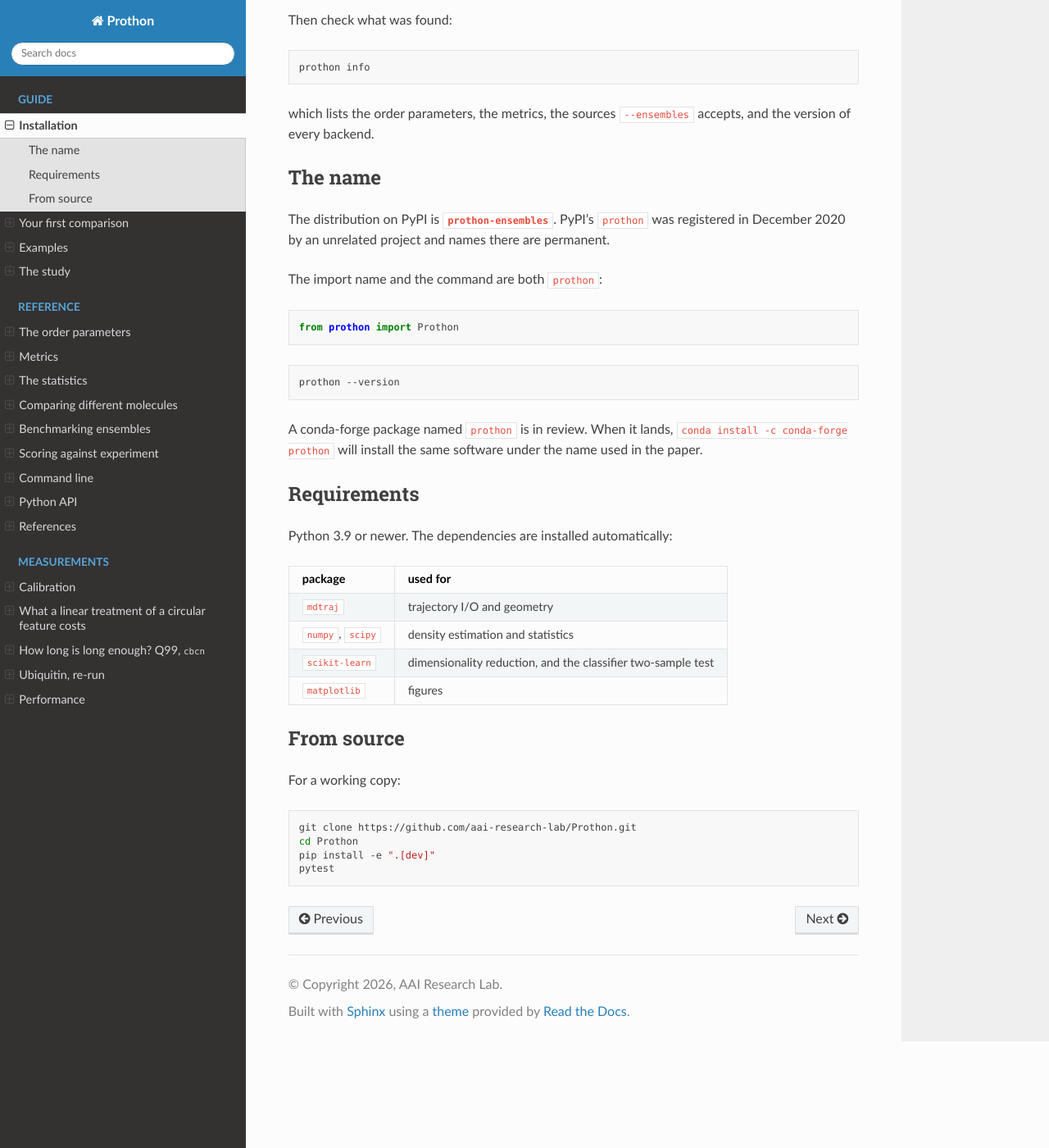
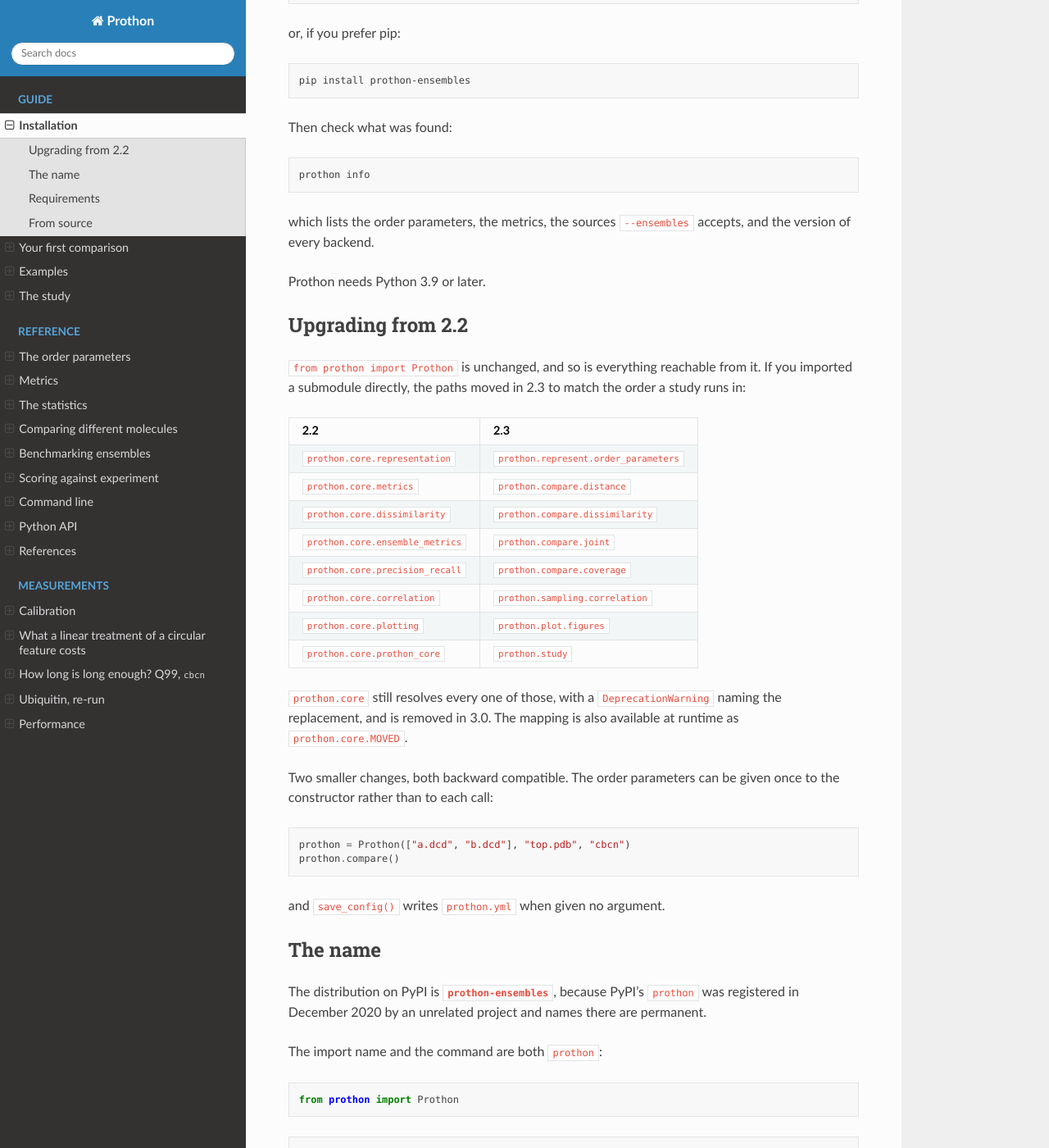
Before and after one commit to aai-research-lab/Prothon, a Sphinx documentation site: the page built from docs/installation.md, in a window 1280 px wide and 1400 px high, scrolled down 214 px. Shown: the whole window at 82% size. Built offline with Sphinx 7.4.7 and the Read the Docs theme 3.1.0, drawn with Linux system fonts in a browser that asks for light colours; the version number could not be read and is left out; some of the changed text lies outside the part shown.

Commit message:
the-documentation-describes-a-release-that-exists
An audit of every page, prompted by an install line still leading with pip.

**`installation.md` was the worst of it.** It said a conda-forge package "is in
review" and that when it lands `conda install -c conda-forge prothon` will work.
It landed today. The page now leads with a named conda environment, offers pip
as the alternative, and describes conda-forge in the present tense.

It also gains an **Upgrading from 2.2** section. The module move was documented
only in the API reference, so a reader who hit the DeprecationWarning had
nowhere obvious to look. There is now a table of all eight old paths against
their new ones, a note that `prothon.core` still resolves every one, and the
two backward-compatible interface changes: order parameters in the constructor,
and `save_config()` with no argument.

**`index.md`** led with pip, now conda, matching the README.

**`examples.md`** carried `-e wt.dcd,mutant.dcd`, the comma-separated form from
version 2. It still parses -- `split_list_arg` accepts it -- but a worked
example should show the current shape, which is space-separated. The same page
also built a study without order parameters and passed them to
`compare_ensembles` instead, which works and is the older idiom.

**`getting_started.md`** built a study without declaring what it was of.

`prothon -traj` survives in `cli_reference.md` and should: that section
documents the version 2 flags the CLI still accepts, and is the one place the
old form belongs.

Docs build clean with warnings as errors. The documented-keyword test, which
reads every keyword in every example and checks the method takes it, passes.

````diff
--- a/docs/installation.md
+++ b/docs/installation.md
@@ -1,4 +1,11 @@
 # Installation
+
+```bash
+conda create -n prothon -c conda-forge prothon
+conda activate prothon
+```
+
+or, if you prefer pip:
 
 ```bash
 pip install prothon-ensembles
@@ -13,10 +20,43 @@
 which lists the order parameters, the metrics, the sources `--ensembles`
 accepts, and the version of every backend.
 
+Prothon needs Python 3.9 or later.
+
+## Upgrading from 2.2
+
+`from prothon import Prothon` is unchanged, and so is everything reachable from
+it. If you imported a submodule directly, the paths moved in 2.3 to match the
+order a study runs in:
+
+| 2.2 | 2.3 |
+|---|---|
+| `prothon.core.representation` | `prothon.represent.order_parameters` |
+| `prothon.core.metrics` | `prothon.compare.distance` |
+| `prothon.core.dissimilarity` | `prothon.compare.dissimilarity` |
+| `prothon.core.ensemble_metrics` | `prothon.compare.joint` |
+| `prothon.core.precision_recall` | `prothon.compare.coverage` |
+| `prothon.core.correlation` | `prothon.sampling.correlation` |
+| `prothon.core.plotting` | `prothon.plot.figures` |
+| `prothon.core.prothon_core` | `prothon.study` |
+
+`prothon.core` still resolves every one of those, with a `DeprecationWarning`
+naming the replacement, and is removed in 3.0. The mapping is also available at
+runtime as `prothon.core.MOVED`.
+
+Two smaller changes, both backward compatible. The order parameters can be
+given once to the constructor rather than to each call:
+
+```python
+prothon = Prothon(["a.dcd", "b.dcd"], "top.pdb", "cbcn")
+prothon.compare()
+```
+
+and `save_config()` writes `prothon.yml` when given no argument.
+
 ## The name
 
-The distribution on PyPI is **`prothon-ensembles`**. PyPI's `prothon` was
-registered in December 2020 by an unrelated project and names there are
+The distribution on PyPI is **`prothon-ensembles`**, because PyPI's `prothon`
+was registered in December 2020 by an unrelated project and names there are
 permanent.
 
 The import name and the command are both `prothon`:
@@ -29,9 +69,9 @@
 prothon --version
 ```
 
-A conda-forge package named `prothon` is in review. When it lands,
-`conda install -c conda-forge prothon` will install the same software under the
-name used in the paper.
+On conda-forge the package is **`prothon`**, the name used in the paper. Both
+distributions build from the same source and install the same software; only
+the name you type to install differs.
 
 ## Requirements
 
````
Also changed, not shown: docs/examples.md (+3 -3 lines), docs/getting_started.md (+1 -0 lines), docs/index.md (+1 -1 lines).
